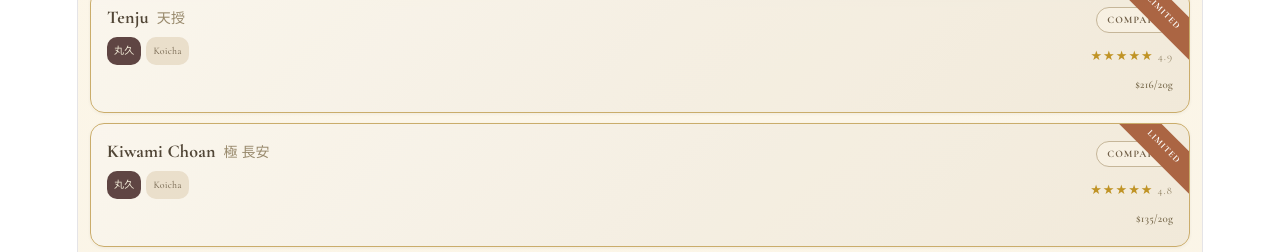
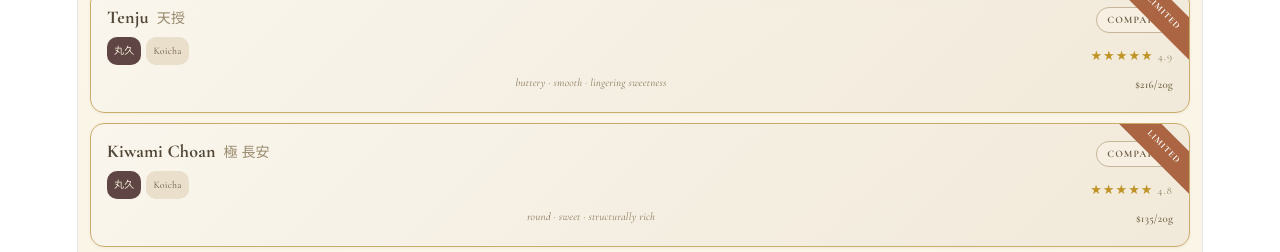
Before and after one commit to ednmolina/matcha-app, a React (Vite) app: page / in a window 1280 px wide. Shown: the part 548-800 px from the top of the page. Built offline with nearby package versions, Linux system fonts and the light colour scheme.

Commit message:
Editing Map

```diff
--- a/src/App.jsx
+++ b/src/App.jsx
@@ -708,6 +708,11 @@
               </span>
             )}
           </div>
+
+          {/* Top flavor tags */}
+          <div style={{ marginTop: 5, fontSize: 11, color: "#7a6848", fontStyle: "italic" }}>
+            {tea.tags.slice(0, 3).join(" · ")}
+          </div>
         </div>
 
         <div style={{ textAlign: "right", minWidth: 86 }}>
@@ -1162,7 +1167,7 @@
         Tencha-producing prefectures — tap a marker to explore that region.
       </div>
 
-      <div style={{ marginTop: 12, borderRadius: 14, overflow: "hidden", height: 340, boxShadow: "0 2px 12px rgba(30,60,30,.15)" }}>
+      <div style={{ marginTop: 12, borderRadius: 14, overflow: "hidden", height: 340, boxShadow: "0 2px 12px rgba(30,60,30,.15)", position: "relative", zIndex: 0 }}>
         <MapContainer
           center={[35.5, 136.5]}
           zoom={5}
```
